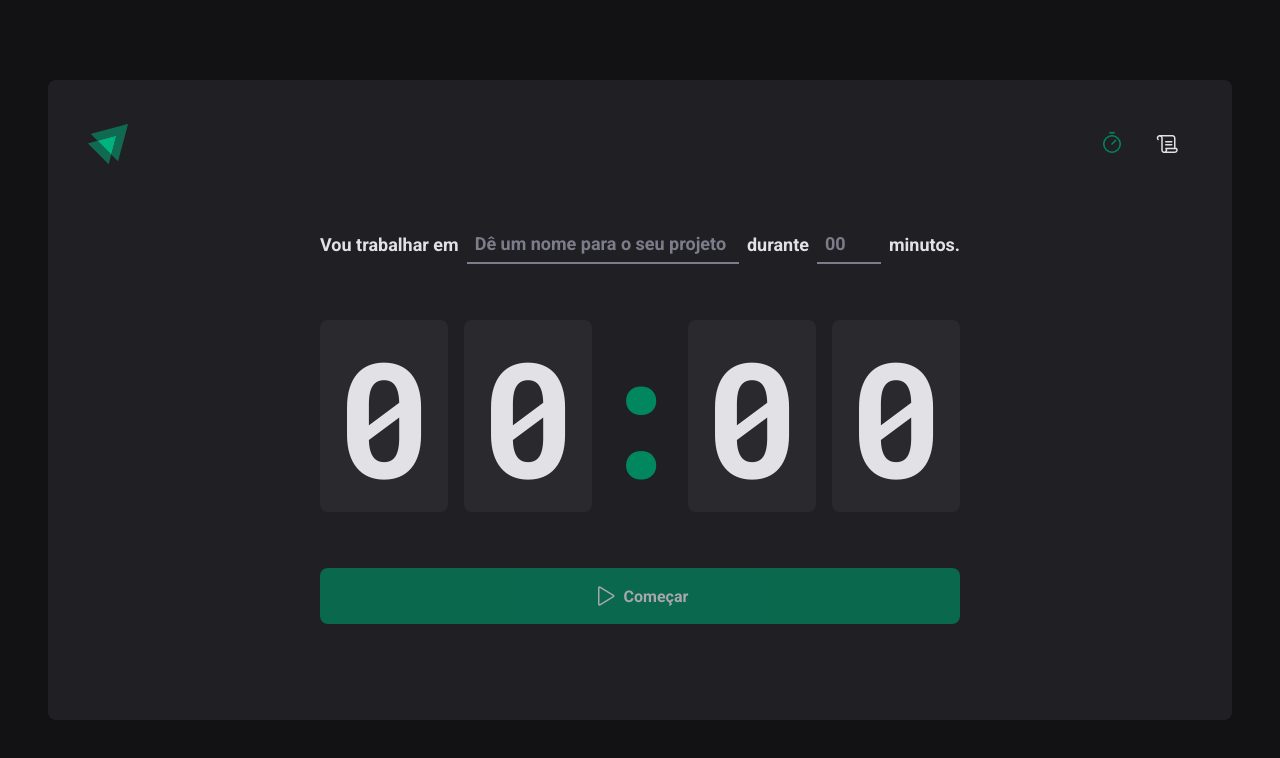
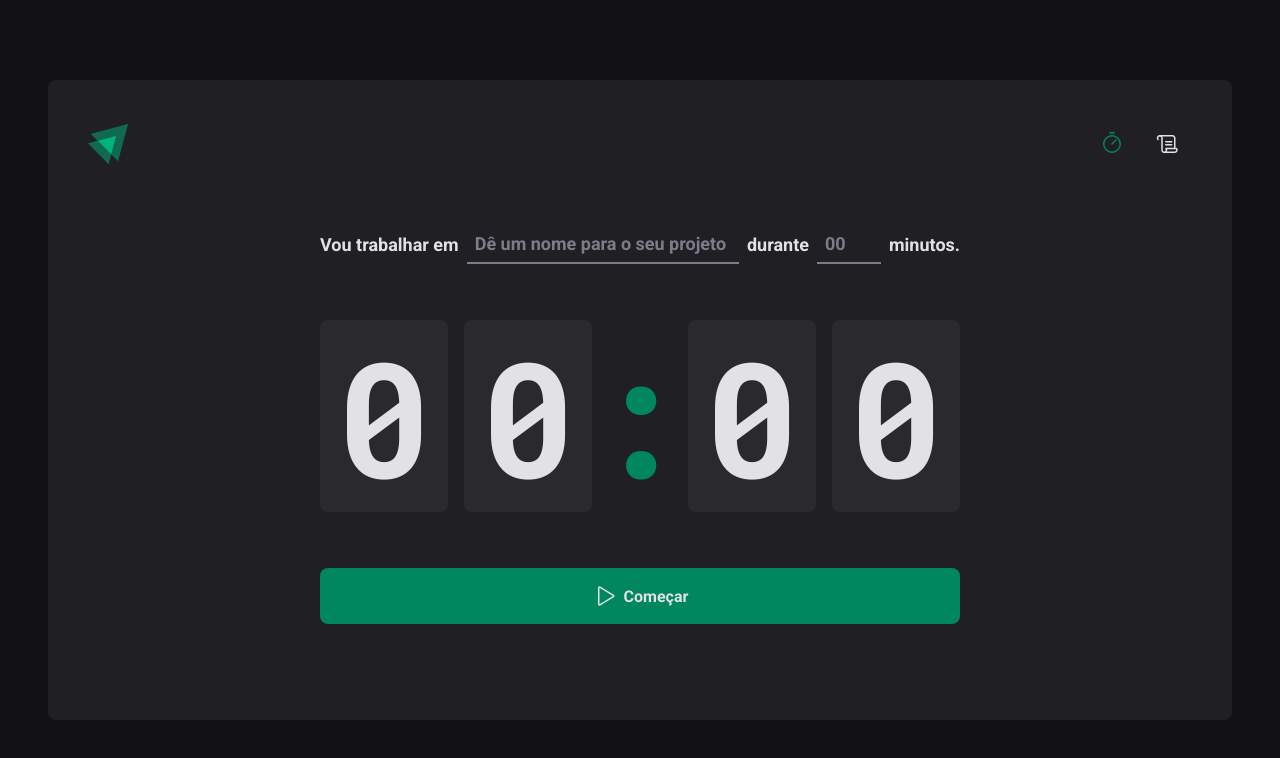
Before and after one commit to MarcoDevelop/02-ignite-timer, a React (Vite) app: page / in a window 1280 px wide. Shown: the top 758 px of the page. Built offline with nearby package versions, Linux system fonts and the light colour scheme.

Commit message:
React Hook Form

```diff
--- a/package.json
+++ b/package.json
@@ -13,6 +13,7 @@
     "phosphor-react": "^1.4.1",
     "react": "^18.2.0",
     "react-dom": "^18.2.0",
+    "react-hook-form": "^7.37.0",
     "react-router-dom": "^6.4.2",
     "styled-components": "^5.3.6"
   },
--- a/src/pages/Home/index.tsx
+++ b/src/pages/Home/index.tsx
@@ -1,4 +1,6 @@
 import { Play } from 'phosphor-react'
+import { useForm } from 'react-hook-form'
+
 import {
   CountdownContainer,
   FormContainer,
@@ -9,16 +11,29 @@
   TaskInput,
 } from './styles'
 
+// # controlled é quando sempre temos os dados de input do usuário atualizado nas variáveis (Fluidez)
+// # uncontrolled é quando só pego o valor do input quando preciso por exemplo só quando vou enviar o form (Performace)
+
 export function Home() {
+  const { register, handleSubmit, watch } = useForm()
+
+  function handleCreateNewCycle(data: any) {
+    console.log(data)
+  }
+
+  const task = watch('task')
+  const isSubmitDisabled = !task
+
   return (
     <HomeContainer>
-      <form action="">
+      <form onSubmit={handleSubmit(handleCreateNewCycle)} action="">
         <FormContainer>
           <label htmlFor="task">Vou trabalhar em</label>
           <TaskInput
             id="task"
             list="task-suggestions"
             placeholder="Dê um nome para o seu projeto"
+            {...register('task')}
           />
 
           <datalist id="task-suggestions">
@@ -33,9 +48,10 @@
             id="minutesAmount"
             type="number"
             placeholder="00"
-            step={0}
-            min={0}
+            step={5}
+            min={5}
             max={60}
+            {...register('minutesAmount', { valueAsNumber: true })}
           />
 
           <span>minutos.</span>
@@ -49,7 +65,7 @@
           <span>0</span>
         </CountdownContainer>
 
-        <StartCountdownButton disabled type="submit">
+        <StartCountdownButton disabled={!isSubmitDisabled} type="submit">
           <Play size={24} />
           Começar
         </StartCountdownButton>
```
Also changed, not shown: 1 other file (tests, documents, lock files or other folders).
